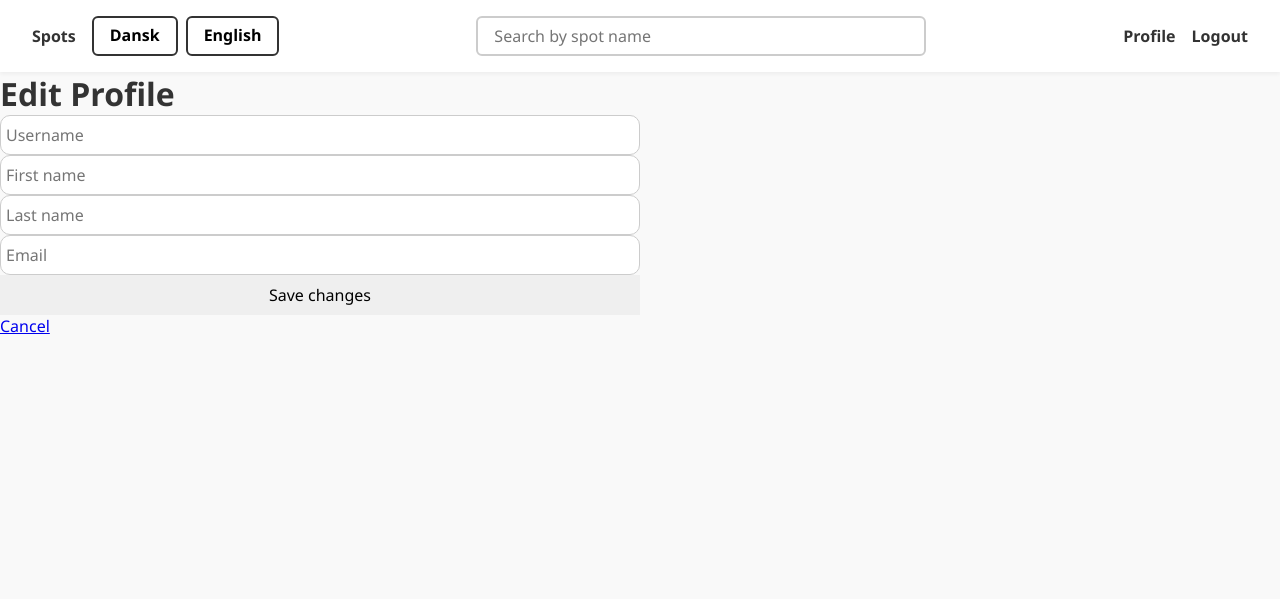
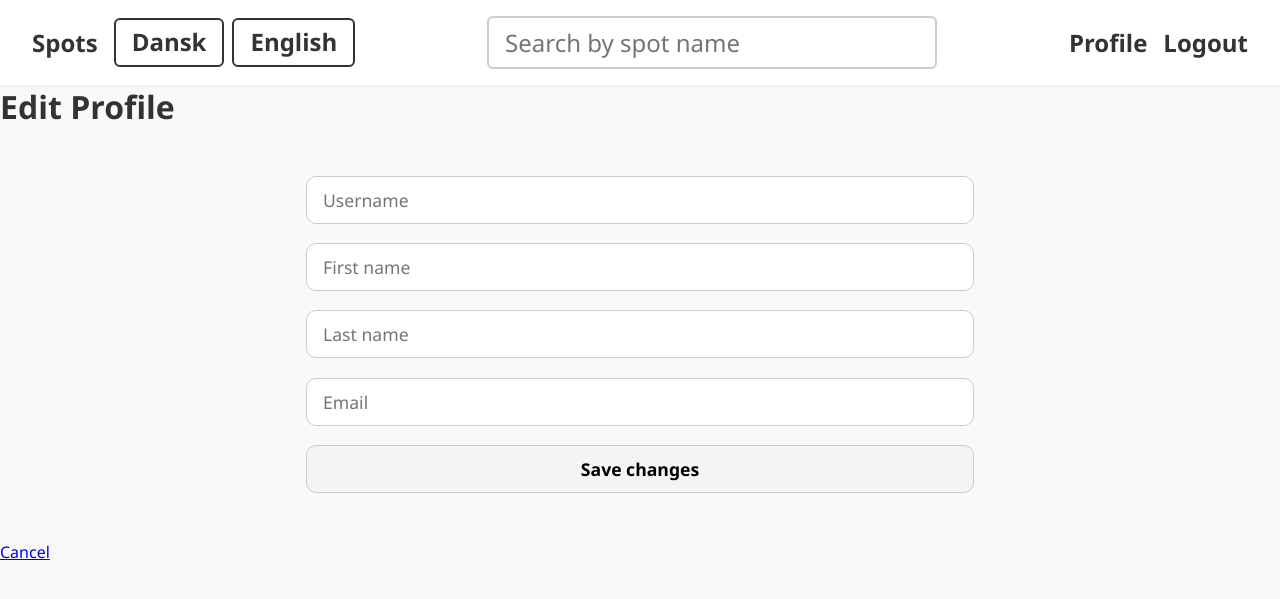
Before and after one commit to August36/web_final, a Flask app: page /profile/edit in a window 1280 px wide. Shown: the top 599 px of the page. Run offline with Flask 3, Linux system fonts and the light colour scheme; the visitor is signed in with stand-in values (Sample User, id 1).

Commit message:
forms styled, create css folder, move css files to folder and update links to css in header

```diff
--- a/static/app.css
+++ b/static/css/app.css
@@ -13,24 +13,6 @@ body {
   color: #333;
 }
 
-button {
-  width: 100%;
-  height: 3rem;
-  font-size: 1rem;
-  border: none;
-  outline: none;
-}
-
-form {
-  width: 50%;
-}
-form input,
-form button {
-  width: 100%;
-  height: 2.5rem;
-  outline: none;
-}
-
 .ml {
   margin-left: auto;
 }
@@ -40,14 +22,6 @@ form button {
   display: none !important;
 }
 
-input {
-  width: 400px;
-  height: 2.5rem;
-  padding: 0 5px;
-  border-radius: 10px;
-  border: 1px solid #ccc;
-  font-size: 1rem;
-}
 
 #mix-cover {
   position: fixed;
@@ -151,12 +125,21 @@ main#index .item img {
 }
 main#index #button_more_items {
   width: 50%;
+  height: 3rem;
+  border: none;
   margin: auto;
-  background-color: black;
-  color: white;
+  background-color: transparent;
+  border: 2px solid #333;
+  color: #333;
   margin-top: 1rem;
   border-radius: 10px;
   cursor: pointer;
+  font-size: 1.5rem;
+}
+
+main#index #button_more_items:hover {
+  background-color: #333;
+  color: #fff;
 }
 
 main#index #right{
--- /dev/null
+++ b/static/css/forms.css
@@ -0,0 +1,72 @@
+form {
+  width: 100%;
+  max-width: 700px;
+  margin: 2rem auto;
+  padding: 1rem;
+  display: flex;
+  flex-direction: column;
+  gap: 1.2rem;
+  box-sizing: border-box;
+}
+
+form input,
+form textarea,
+form select {
+  width: 100%;
+  height: 3rem;
+  padding: 0.8rem 1rem;
+  border-radius: 10px;
+  border: 1px solid #ccc;
+  font-size: 1.1rem;
+  outline: none;
+  box-sizing: border-box;
+}
+
+form textarea {
+  min-height: 120px;
+  resize: vertical;
+  padding: 1rem;
+}
+
+form button,
+form input[type="submit"] {
+  width: 100%;
+  height: 3rem;
+  border-radius: 10px;
+  font-weight: bold;
+  font-size: 1.1rem;
+  background-color: #f4f4f4;
+  border: 1px solid #ccc;
+  cursor: pointer;
+  transition: background-color 0.2s ease;
+  box-sizing: border-box;
+}
+
+form button:hover,
+form input[type="submit"]:hover {
+  background-color: #e0e0e0;
+}
+
+form .ml {
+  margin-left: auto;
+}
+
+form .hidden {
+  display: none !important;
+}
+
+@media (max-width: 600px) {
+  form {
+    padding: 1rem 0.5rem;
+  }
+
+  form input,
+  form textarea,
+  form select,
+  form button,
+  form input[type="submit"] {
+    font-size: 1.2rem;
+    height: auto;
+    padding: 1rem;
+  }
+}
--- a/static/nav.css
+++ b/static/css/nav.css
@@ -1,3 +1,7 @@
+nav * {
+    font-size: 1.5rem;
+}
+
 nav {
   background-color: #fff;
   box-shadow: 0 2px 4px rgba(0, 0, 0, 0.05);
@@ -25,10 +29,11 @@ nav {
 #left_nav button {
   background-color: transparent;
   border: 2px solid #333;
+  color: #333;
   padding: 0.5rem 1rem;
   border-radius: 6px;
   font-weight: 600;
-  font-size: 1rem;
+  font-size: 1.5rem;
   line-height: 1.2;
   cursor: pointer;
   display: inline-flex;
@@ -93,12 +98,18 @@ nav {
   padding: 0.5rem 1rem;
   border: 2px solid #ccc;
   border-radius: 6px;
-  font-size: 1rem;
+  font-size: 1.5rem;
+  height: 3rem;
+  display: inline-flex;
+  align-items: center;
+  justify-content: center;
+  height: auto;
+  box-sizing: border-box;
 }
 
 #search_results {
   position: absolute;
-  top: 2.3rem;
+  top: 3.1rem;
   width: 100%;
   background: white;
   border: 1px solid black;
@@ -140,7 +151,7 @@ nav {
   pointer-events: none;
 }
 
-@media (max-width: 768px) {
+@media (max-width: 850px) {
   #nav-top {
     flex-direction: column;
     align-items: center;
--- a/templates/_header.html
+++ b/templates/_header.html
@@ -13,8 +13,9 @@
      crossorigin=""></script>
 
 
-    <link rel="stylesheet" href="{{ url_for('static', filename='app.css') }}">
-    <link rel="stylesheet" href="{{ url_for('static', filename='nav.css') }}">
+    <link rel="stylesheet" href="{{ url_for('static', filename='css/app.css') }}">
+    <link rel="stylesheet" href="{{ url_for('static', filename='css/nav.css') }}">
+    <link rel="stylesheet" href="{{ url_for('static', filename='css/forms.css') }}">
     <title>
         {{ title | default("Skatespots CPH") }}
     </title>
--- a/templates/profile.html
+++ b/templates/profile.html
@@ -38,8 +38,8 @@
 
   <h2>{{ languages[lan~'_profile_upload_spot'] }}</h2>
 
+  <div id="form-feedback"></div>
   {% include "upload_item_form.html" %}
-  <div id="form-feedback"></div>
 
   <section id="items">
     <h2 id="items-h2">{{ languages[lan~'_profile_your_spots'] }}</h2>
```
Also changed, not shown: static/uploads/170304746c324e319bfec56e2cde6c4b.jpg (added), static/uploads/1802c0ff36ab44beb6567070a21b3896.jpg (added), static/uploads/1d65ef6cde97427ea6449794ae783d37.jpg (added), static/uploads/3efde22b5a6741e7a7e111e0e0265acb.jpg (added), static/uploads/5ae779353aa24cc49dfec91d3e38fe8b.jpg (added), static/uploads/638df1a1cdd94c2698377b4677a54be3.jpg (added), static/uploads/7bdfdd50d7354faa8f024c47d899b461.jpg (added), static/uploads/8491dd16779048d39f5eece232a808e1.jpg (added), static/uploads/8b8b3c3420f344cf8be804d3337943ae.jpg (added), static/uploads/a32dc606c1914696af15706a15aecff5.jpg (added), static/uploads/a41aa341f088417cb2f3dd77689a055f.jpg (added), static/uploads/d30f22964fe14092aaa467695210a82c.jpg (added).
